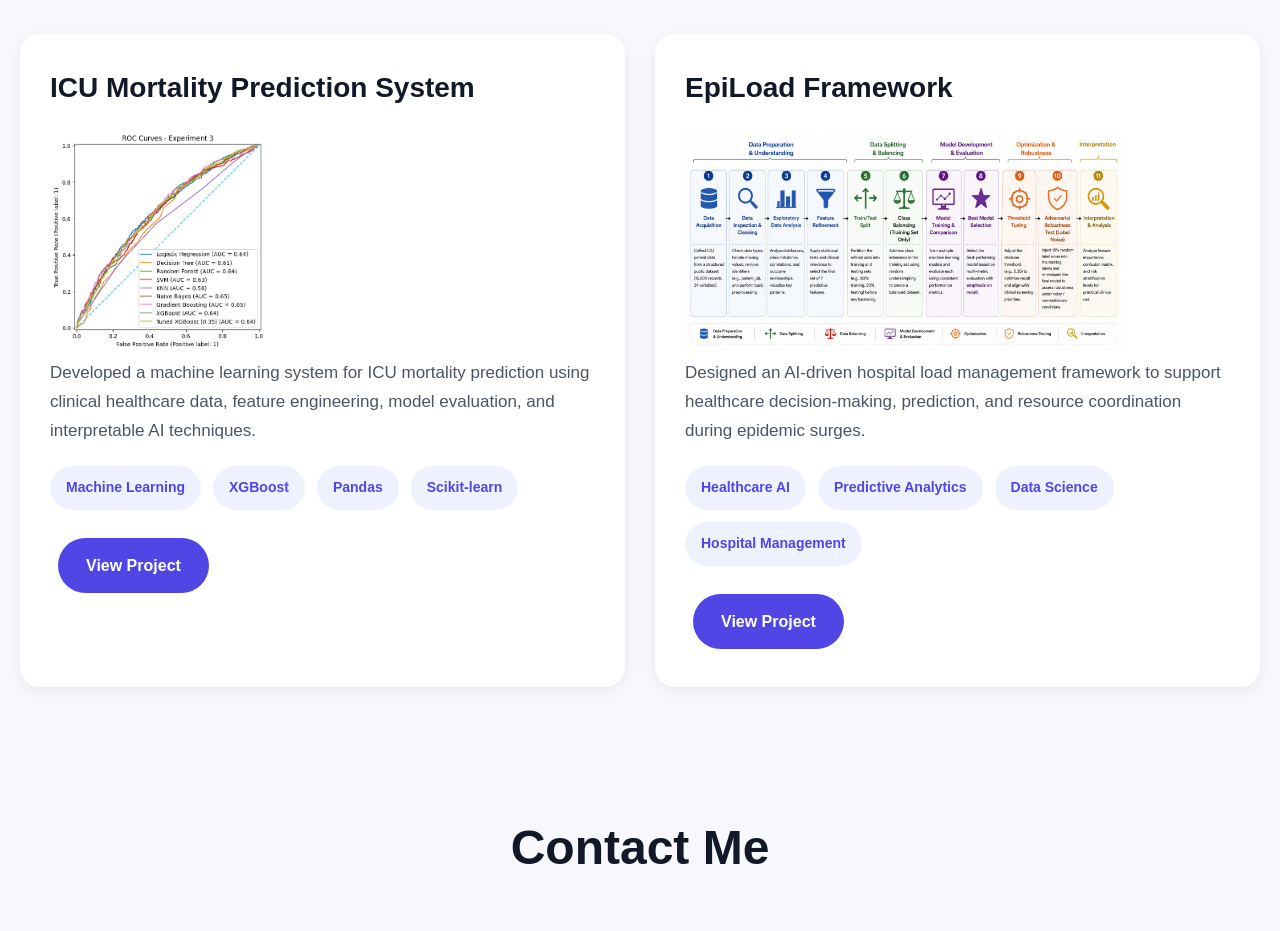
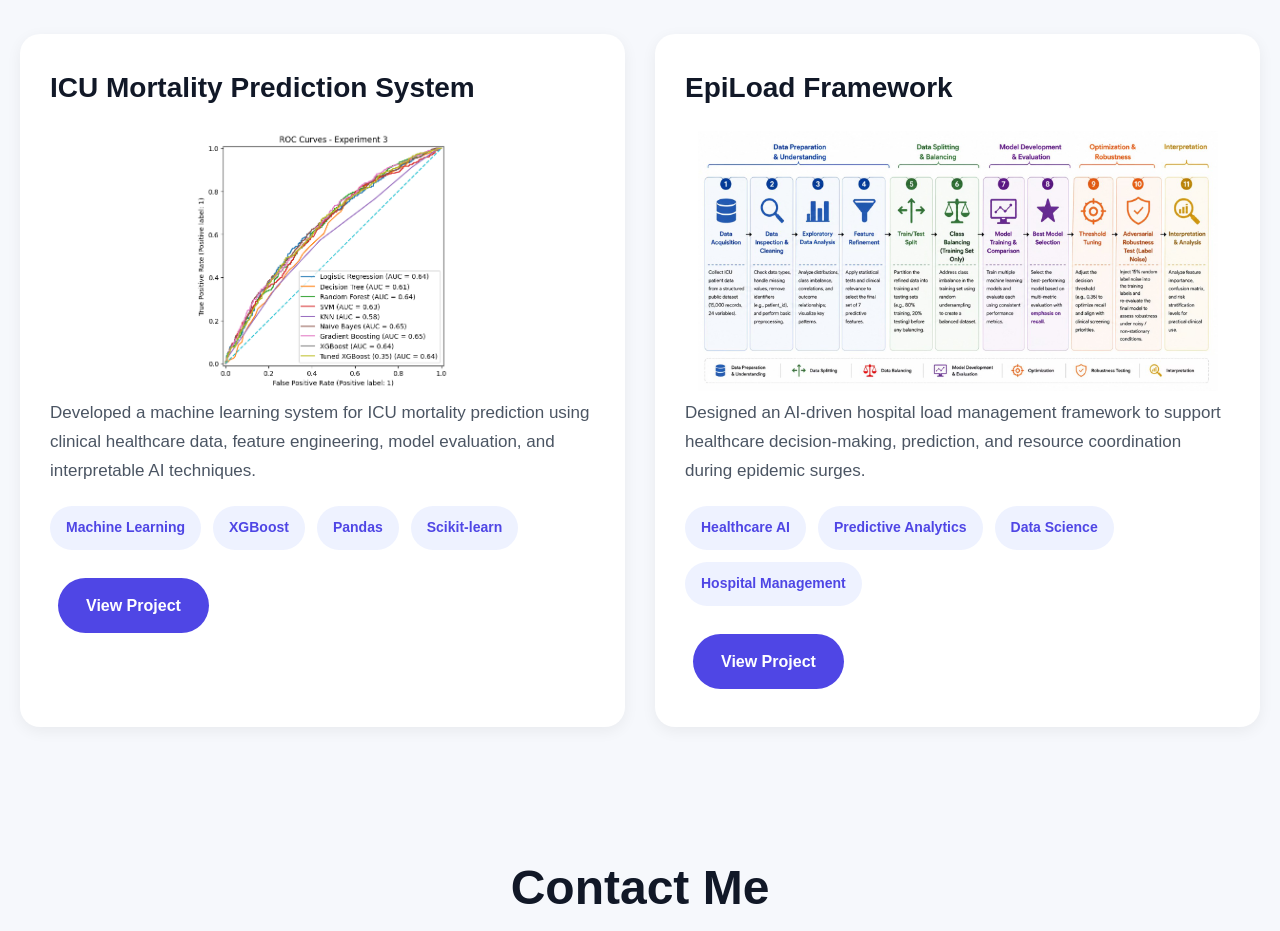
Before and after one commit to Skhelshiaty/Skhelshiaty.github.io, a plain HTML site: page index.html in a window 1280 px wide. Shown: the part 2560-3491 px from the top of the page. Drawn offline with Linux system fonts and the light colour scheme.

Commit message:
Updated project image sizing and styling

```diff
--- a/css/style.css
+++ b/css/style.css
@@ -247,8 +247,10 @@ section{
 }
 
 .project-card img {
-    height: 220px;
-    object-fit: cover;
+   width: 100%;
+   height: 260px;
+   object-fit: contain;
+   border-radius: 10px;
 }
 
 .project-card p{
```
